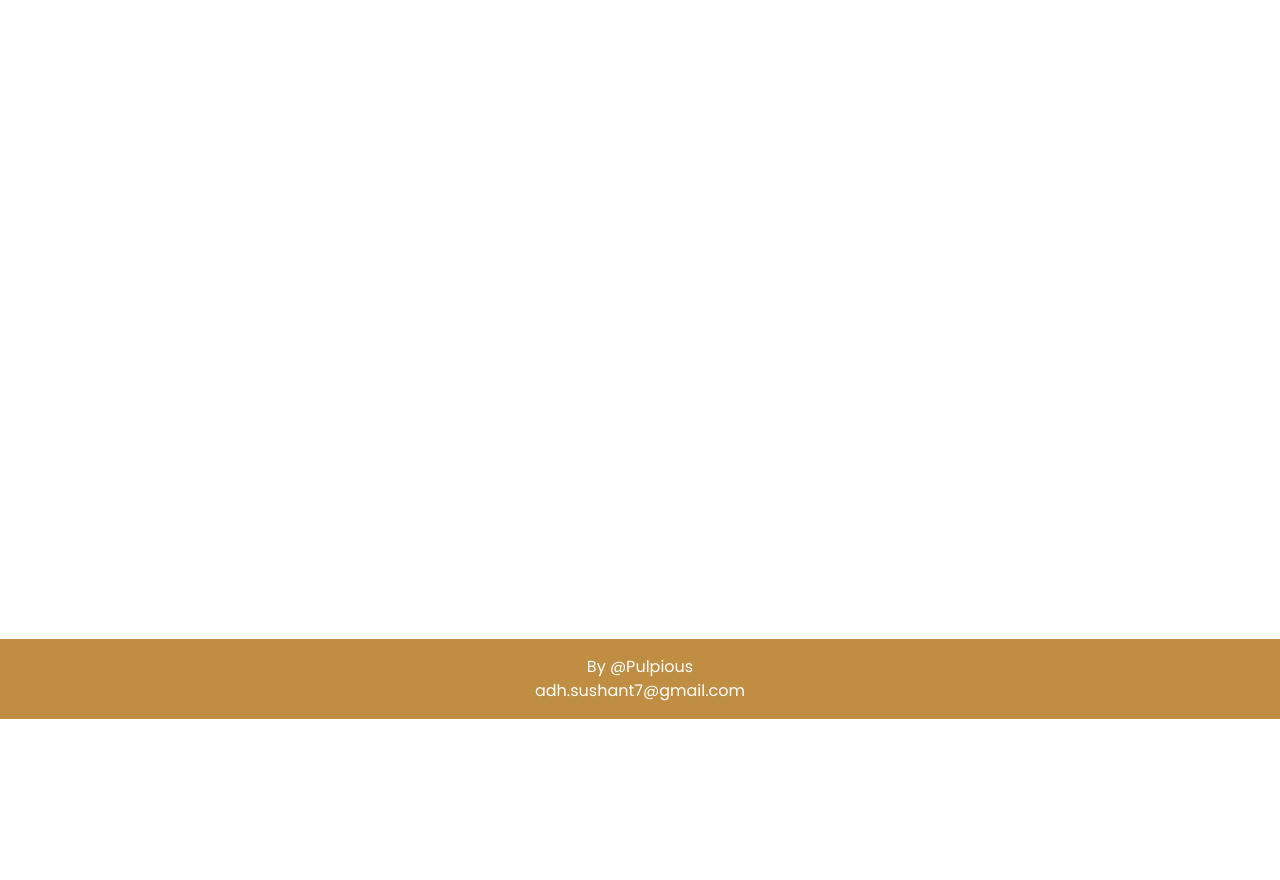
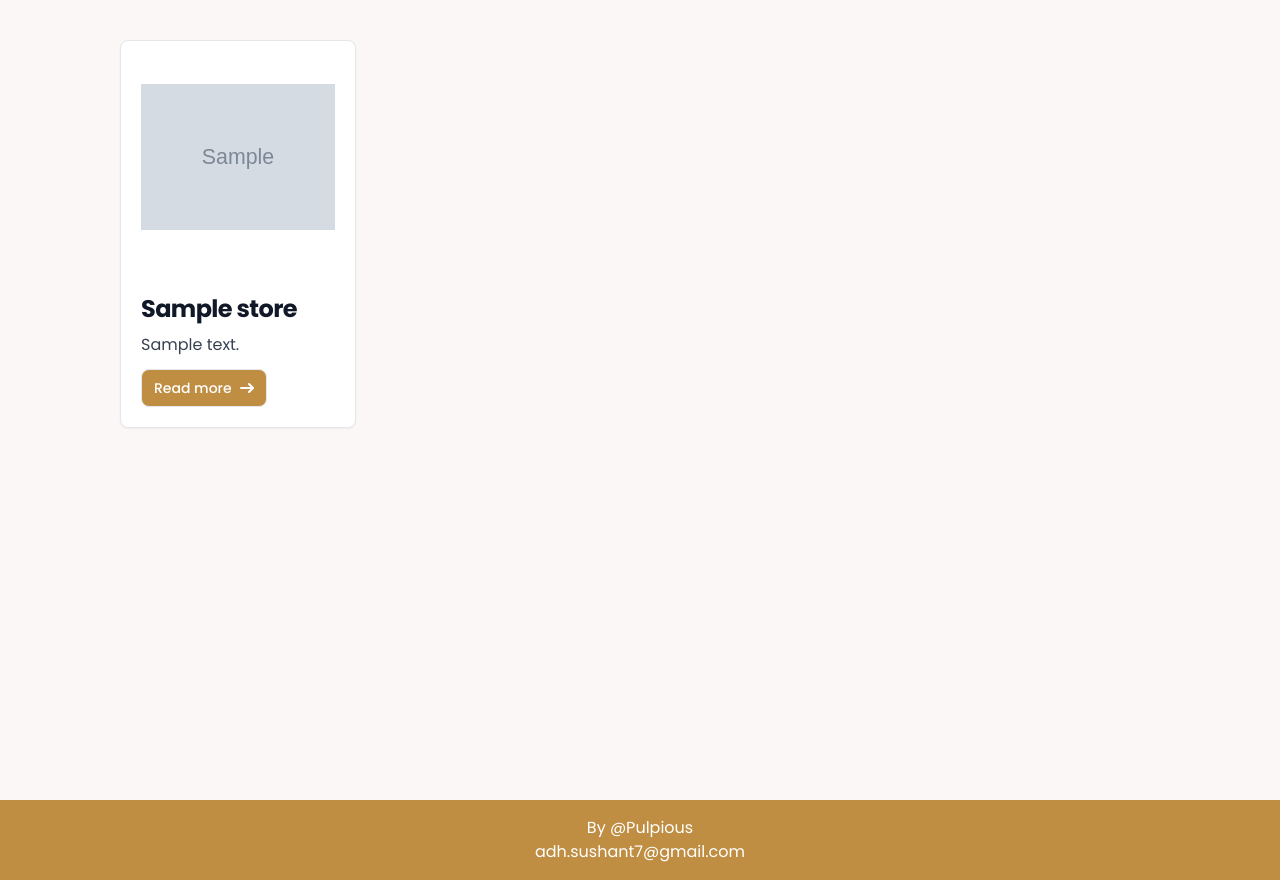
Before and after one commit to SushantAdh07/lugacious, a Laravel app: page /search-store in a window 1280 px wide. Shown: the part 81-961 px from the top of the page. Before the commit the page ends 800 px from the top, so only its background shows below. Run offline with Laravel 12, Linux system fonts and the light colour scheme; tables that the repository leaves empty hold one stand-in row (values such as "Sample post"); grey boxes marked "Sample" are stand-in pictures; style sheets or scripts are compiled from the project's sources.

Commit message:
final search page changes

```diff
--- a/app/Http/Controllers/Frontend/HomeController.php
+++ b/app/Http/Controllers/Frontend/HomeController.php
@@ -8,15 +8,19 @@ use Illuminate\Http\Request;
 
 class HomeController extends Controller
 {
-    public function index(){
+    public function index()
+    {
         $stores = Store::orderBy('store_name', 'asc')->get();
         return view('frontend.Body.hero', compact('stores'));
     }
 
-    public function search(Request $request){
+    public function search(Request $request)
+    {
         $search = $request->input('search');
-        $results = Store::where('store_name', 'like', '%$search%')->get();
 
-        return view('frontend.store.search', compact('results'));
+        $results = Store::where('store_name', 'like', "%{$search}%")
+            ->get();
+
+        return view('frontend.store.search', compact('results', 'search'));
     }
 }
--- a/resources/views/frontend/Store/search.blade.php
+++ b/resources/views/frontend/Store/search.blade.php
@@ -1,5 +1,6 @@
 @extends('frontend.home')
 @section('hero')
+<div class="min-h-screen bg-[#FAF7F6] flex flex-col items-center px-4 py-8 sm:px-6 sm:py-10">
 <div class="w-full grid grid-cols-1 xs:grid-cols-2 sm:grid-cols-3 lg:grid-cols-4 gap-4 sm:gap-6 md:gap-8 px-2 sm:px-4 md:px-6 lg:px-8 xl:px-24">
     @foreach ($results as $store)
         <div class="bg-white border border-gray-200 rounded-lg shadow-sm dark:bg-gray-800 dark:border-gray-700 hover:shadow-md transition-shadow">
@@ -32,4 +33,5 @@
         </div>
     @endforeach
 </div>
+</div>
 @endsection
```
Also changed, not shown: resources/views/frontend/Body/hero.blade.php (+5 -3 lines).
